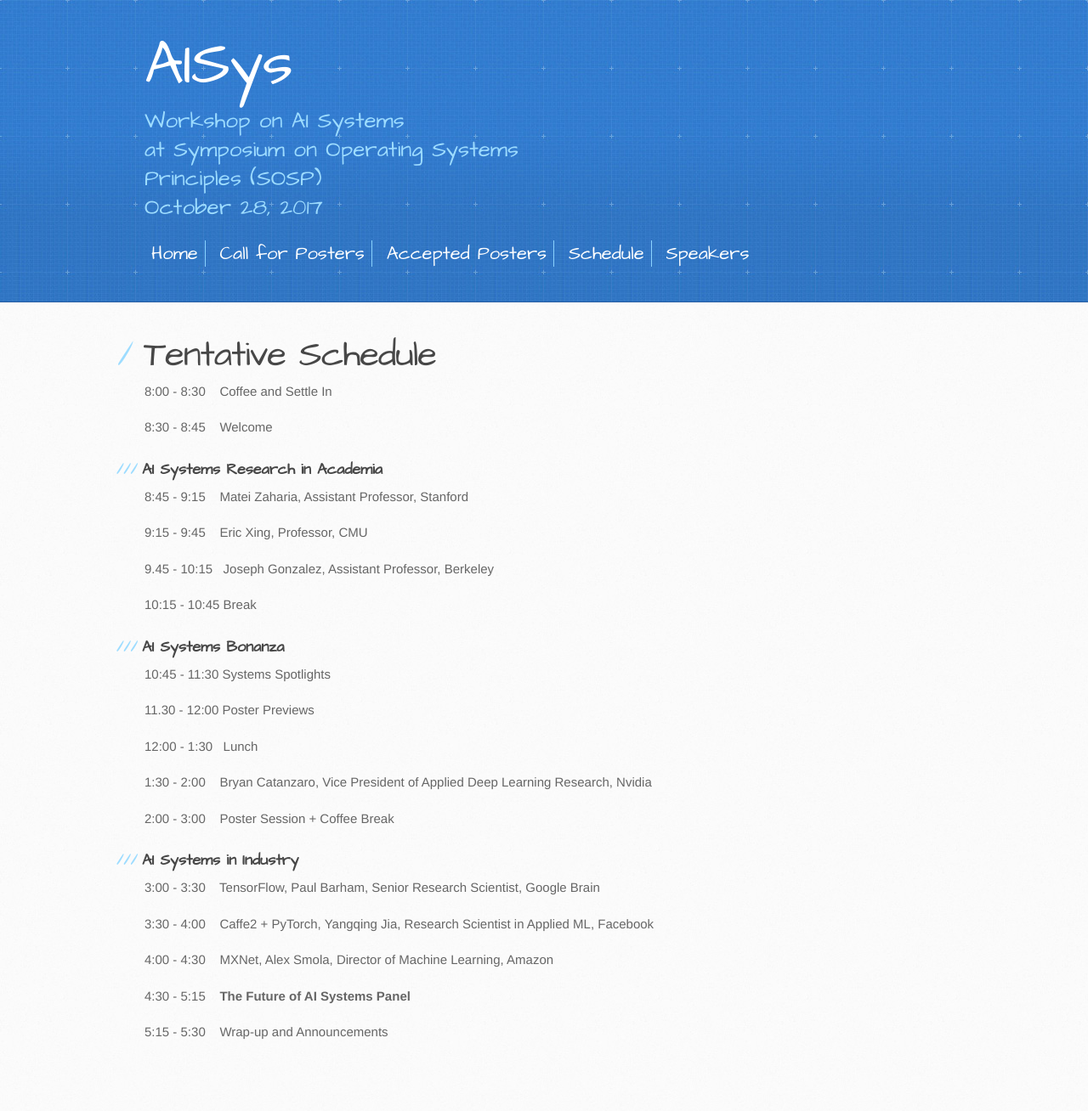
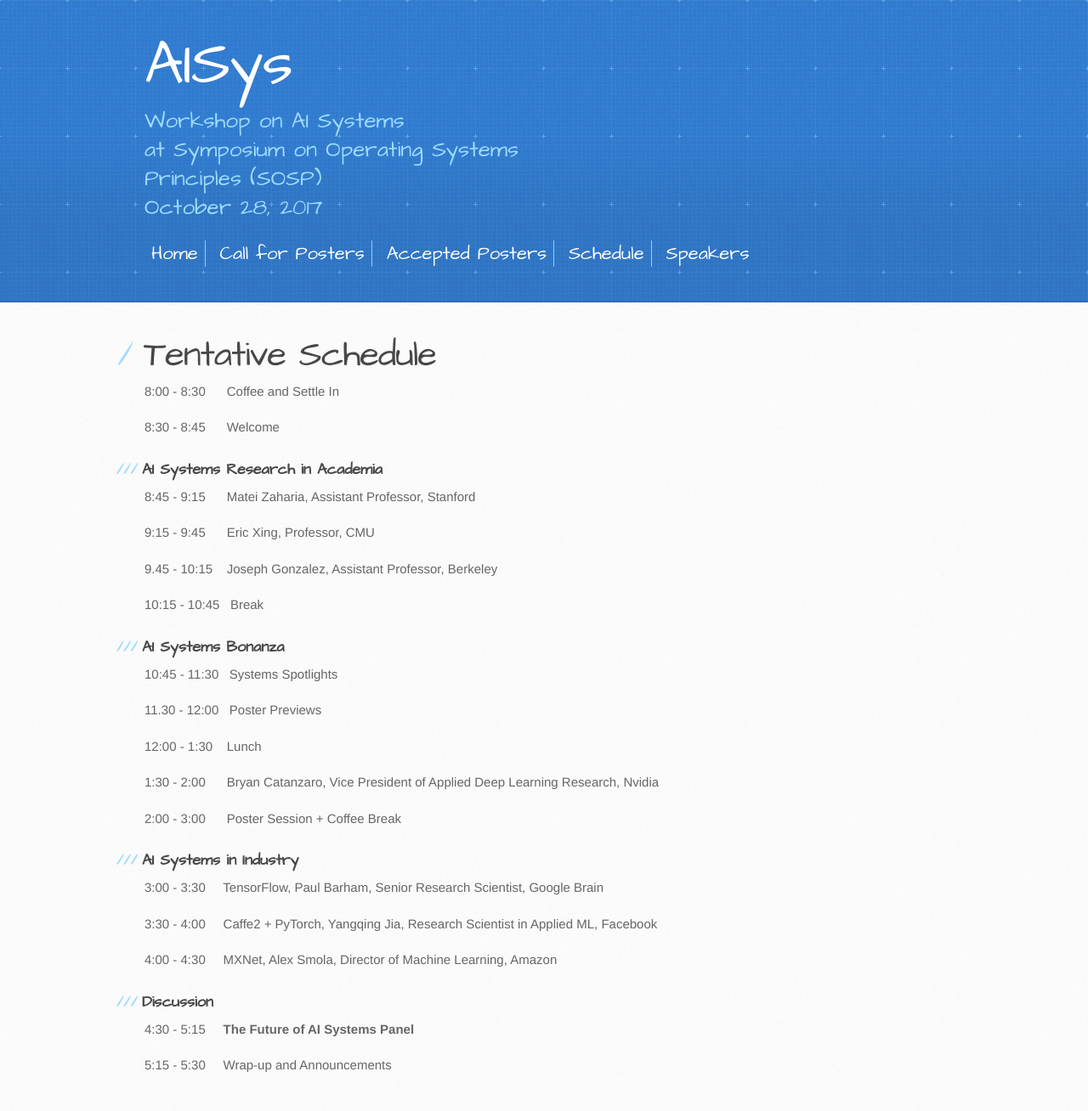
Before and after one commit to LearningSys/sosp17, a Jekyll site: the page built from schedule.md, in a window 1280 px wide. Shown: the whole page at 85% size. Built offline with Jekyll 4.4.1, drawn with Linux system fonts in a browser that asks for light colours; our own code applies the rules of GitHub Pages for plain Markdown files; the repository's description, which GitHub fills in, is left out; before the commit the page ends 1269 px from its top, so only the background shows below that.

Commit message:
schedule formatting, added discussion session

```diff
--- a/schedule.md
+++ b/schedule.md
@@ -1,43 +1,44 @@
 # Tentative Schedule
 
-8:00 - 8:30 &nbsp;&nbsp;     Coffee and Settle In
+8:00 - 8:30 &nbsp;&nbsp;&nbsp;&nbsp;     Coffee and Settle In
 
-8:30 - 8:45 &nbsp;&nbsp;     Welcome
+8:30 - 8:45 &nbsp;&nbsp;&nbsp;&nbsp;     Welcome
 
 ### AI Systems Research in Academia
 
-8:45 - 9:15 &nbsp;&nbsp;     Matei Zaharia, Assistant Professor, Stanford
+8:45 - 9:15 &nbsp;&nbsp;&nbsp;&nbsp;     Matei Zaharia, Assistant Professor, Stanford
 
-9:15 - 9:45 &nbsp;&nbsp;     Eric Xing, Professor, CMU
+9:15 - 9:45 &nbsp;&nbsp;&nbsp;&nbsp;     Eric Xing, Professor, CMU
 
-9.45 - 10:15 &nbsp;          Joseph Gonzalez, Assistant Professor, Berkeley
+9.45 - 10:15 &nbsp;&nbsp;          Joseph Gonzalez, Assistant Professor, Berkeley
 
 
-10:15 - 10:45       Break
+10:15 - 10:45 &nbsp;      Break
 
 ### AI Systems Bonanza
 
-10:45 - 11:30       Systems Spotlights
+10:45 - 11:30 &nbsp;      Systems Spotlights
 
-11.30 - 12:00       Poster Previews
+11.30 - 12:00 &nbsp;      Poster Previews
 
 
-12:00 - 1:30 &nbsp;        Lunch
+12:00 - 1:30 &nbsp;&nbsp;       Lunch
 
-1:30 - 2:00 &nbsp;&nbsp;   Bryan Catanzaro, Vice President of Applied Deep Learning Research, Nvidia
+1:30 - 2:00 &nbsp;&nbsp;&nbsp;&nbsp;   Bryan Catanzaro, Vice President of Applied Deep Learning Research, Nvidia
 
-2:00 - 3:00 &nbsp;&nbsp;   Poster Session + Coffee Break
+2:00 - 3:00 &nbsp;&nbsp;&nbsp;&nbsp;   Poster Session + Coffee Break
 
 
 ### AI Systems in Industry
 
-3:00 - 3:30 &nbsp;&nbsp;   TensorFlow, Paul Barham, Senior Research Scientist, Google Brain
+3:00 - 3:30 &nbsp;&nbsp;&nbsp;   TensorFlow, Paul Barham, Senior Research Scientist, Google Brain
 
-3:30 - 4:00 &nbsp;&nbsp;   Caffe2 + PyTorch, Yangqing Jia, Research Scientist in Applied ML, Facebook
+3:30 - 4:00 &nbsp;&nbsp;&nbsp;   Caffe2 + PyTorch, Yangqing Jia, Research Scientist in Applied ML, Facebook
 
-4:00 - 4:30 &nbsp;&nbsp;   MXNet, Alex Smola, Director of Machine Learning, Amazon
+4:00 - 4:30 &nbsp;&nbsp;&nbsp;   MXNet, Alex Smola, Director of Machine Learning, Amazon
 
+### Discussion
 
-4:30 - 5:15 &nbsp;&nbsp;   **The Future of AI Systems Panel**
+4:30 - 5:15 &nbsp;&nbsp;&nbsp;   **The Future of AI Systems Panel**
 
-5:15 - 5:30 &nbsp;&nbsp;   Wrap-up and Announcements
+5:15 - 5:30 &nbsp;&nbsp;&nbsp;   Wrap-up and Announcements
```
